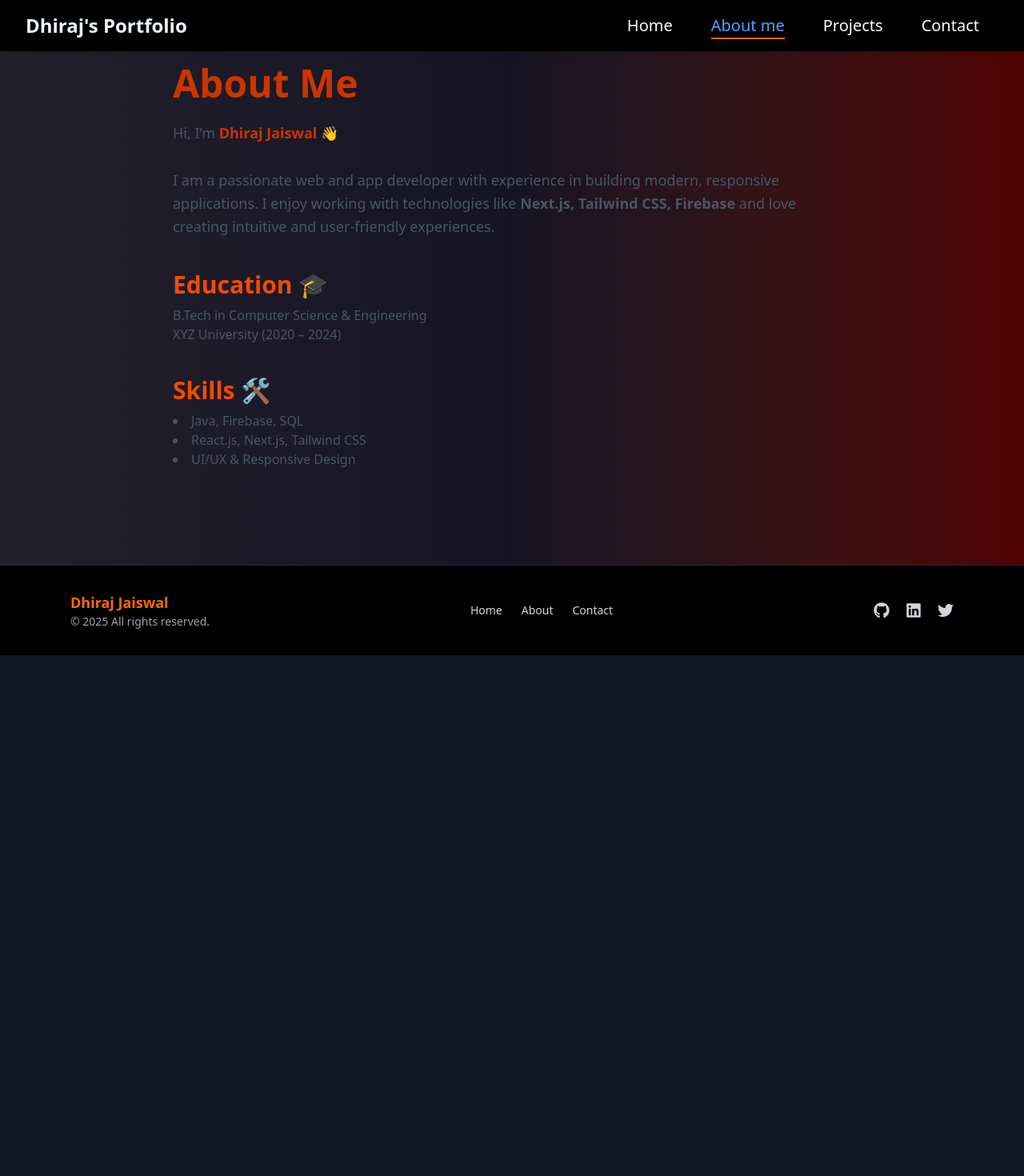
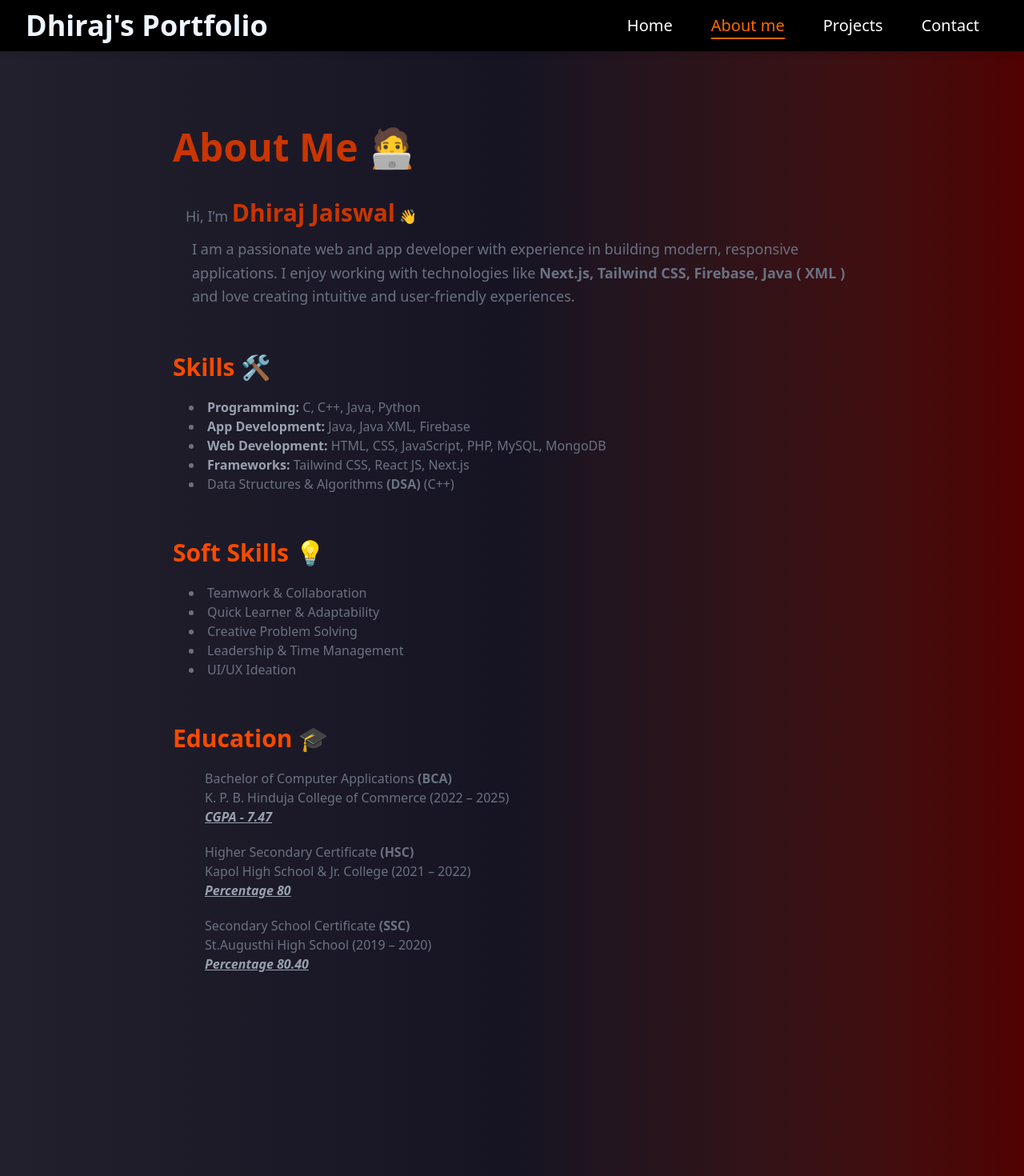
Before and after one commit to jaiswaldhiraj/Portfolio, a Next.js app: page /about in a window 1280 px wide. Shown: the top 1470 px of the page at 80% size. Before the commit the page ends 819 px from the top, so only its background shows below. Built offline with nearby package versions, Linux system fonts and the light colour scheme.

Commit message:
about page is done

```diff
--- a/app/about/page.js
+++ b/app/about/page.js
@@ -1,30 +1,116 @@
+"use client"
+
 import React from 'react'
+import { motion } from 'framer-motion';
 
 const page = () => {
   return (
-    <section className="max-w-4xl mx-auto px-6 py-20">
-      <h1 className="text-5xl font-bold text-orange-700 mb-6">About Me</h1>
-      <p className="text-lg text-gray-600 leading-relaxed">
-        Hi, I’m <span className="font-semibold text-orange-700">Dhiraj Jaiswal</span> 👋 <br /><br />
+    <>
+
+      <section className="max-w-4xl mx-auto  md:mt-20 mt-10 mb-56 px-6 py-20">
+        <motion.div
+          initial={{ opacity: 0, x: -100 }}
+          whileInView={{ opacity: 1, x: 0 }}
+          transition={{ duration: 0.8 }}
+          viewport={{ once: true }}
+        >
+
+          <div>
+            <h1 className="text-5xl font-bold text-orange-700 mb-10">About Me 🧑‍💻 </h1>
+
+            <p className="text-lg pl-4 mb-3 text-gray-500 leading-relaxed">
+              Hi, I’m <span className="font-extrabold text-3xl text-orange-700">Dhiraj Jaiswal</span> 👋
+            </p>
+
+            <p className='text-lg pl-6 text-gray-500 leading-relaxed'>
               I am a passionate web and app developer with experience in building
               modern, responsive applications. I enjoy working with technologies
-        like <span className="font-semibold">Next.js, Tailwind CSS, Firebase</span> and love creating
+              like <span className="font-extrabold">Next.js, Tailwind CSS, Firebase, Java ( XML )</span> and love creating
               intuitive and user-friendly experiences.
             </p>
 
-      <h2 className="text-3xl font-bold text-orange-600 mt-10">Education 🎓</h2>
-      <p className="mt-2 text-gray-600">
-        B.Tech in Computer Science & Engineering <br />
-        XYZ University (2020 – 2024)
+          </div>
+
+        </motion.div>
+
+
+
+        {/* Skills Section */}
+
+        <div>
+          <motion.div
+            initial={{ opacity: 0, x: -100 }}
+            whileInView={{ opacity: 1, x: 0 }}
+            transition={{ duration: 0.8 }}
+            viewport={{ once: true }}
+          >
+            <h2 className="text-3xl  font-bold text-orange-600 mt-14 mb-5">Skills 🛠</h2>
+            <ul className="list-disc pl-5 list-inside mt-2 text-gray-500">
+              <li><span className='font-semibold text-gray-400'>Programming:</span> C, C++, Java, Python</li>
+              <li><span className='font-semibold text-gray-400'>App Development:</span> Java, Java XML, Firebase</li>
+              <li><span className='font-semibold text-gray-400'>Web Development:</span> HTML, CSS, JavaScript, PHP, MySQL, MongoDB</li>
+              <li><span className='font-semibold text-gray-400'>Frameworks:</span> Tailwind CSS, React JS, Next.js</li>
+              <li>Data Structures & Algorithms <span className="font-bold">(DSA)</span> (C++)</li>
+            </ul>
+
+          </motion.div>
+
+
+          <motion.div
+            initial={{ opacity: 0, x: -100 }}
+            whileInView={{ opacity: 1, x: 0 }}
+            transition={{ duration: 0.8 }}
+            viewport={{ once: true }}
+          >
+            <h2 className="text-3xl  font-bold text-orange-600 mt-14 mb-5">Soft Skills 💡 </h2>
+            <ul className="list-disc pl-5 list-inside mt-2 text-gray-500">
+              <li>Teamwork & Collaboration</li>
+              <li>Quick Learner & Adaptability</li>
+              <li>Creative Problem Solving</li>
+              <li>Leadership & Time Management</li>
+              <li>UI/UX Ideation</li>
+            </ul>
+          </motion.div>
+        </div>
+
+
+        {/* Education section */}
+
+        <motion.div
+          initial={{ opacity: 0, x: -100 }}
+          whileInView={{ opacity: 1, x: 0 }}
+          transition={{ duration: 0.8 }}
+          viewport={{ once: true }}
+        >
+          <div>
+            <h2 className="text-3xl font-bold text-orange-600 mt-14 mb-5">Education 🎓</h2>
+
+            <p className="m-5 mt-2 pl-5 text-gray-500">
+
+              Bachelor of Computer Applications <span className="font-bold">(BCA)</span><br />
+              K. P. B. Hinduja College of Commerce (2022 – 2025)<br />
+              <span className="font-semibold underline italic text-gray-400">CGPA - 7.47</span>
+
             </p>
+            <p className="m-5 mt-2 pl-5  text-gray-500">
 
-      <h2 className="text-3xl font-bold text-orange-600 mt-10">Skills 🛠</h2>
-      <ul className="list-disc list-inside mt-2 text-gray-600">
-        <li>Java, Firebase, SQL</li>
-        <li>React.js, Next.js, Tailwind CSS</li>
-        <li>UI/UX & Responsive Design</li>
-      </ul>
+              Higher Secondary Certificate <span className="font-bold">(HSC)</span><br />
+              Kapol High School & Jr. College (2021 – 2022)<br />
+              <span className="font-semibold underline italic text-gray-400">Percentage 80</span>
+
+            </p>
+            <p className="m-5 mt-2 pl-5  text-gray-500">
+
+              Secondary School Certificate <span className="font-bold">(SSC)</span><br />
+              St.Augusthi High School (2019 – 2020)<br />
+              <span className="font-semibold underline italic text-gray-400">Percentage 80.40</span>
+
+            </p>
+          </div>
+        </motion.div>
       </section>
+
+    </>
   );
 }
 
--- a/app/components/Footer.js
+++ b/app/components/Footer.js
@@ -18,6 +18,7 @@ export default function Footer() {
         <div className="flex gap-6 text-sm">
           <Link href="/" className="hover:text-orange-500 hover:scale-125 transition-transform duration-300">Home</Link>
           <Link href="/about" className="hover:text-orange-500 hover:scale-125 transition-transform duration-300">About</Link>
+          <Link href="/projects" className="hover:text-orange-500 hover:scale-125 transition-transform duration-300">Projects</Link>
           <Link href="/contact" className="hover:text-orange-500 hover:scale-125 transition-transform duration-300">Contact</Link>
         </div>
 
--- a/app/components/Navbar.js
+++ b/app/components/Navbar.js
@@ -13,7 +13,7 @@ const Navbar = () => {
   return (
     <nav className="fixed top-0 left-0 w-full z-50 flex items-center justify-between h-16 bg-black text-blue-50 shadow-md">
       {/* Logo */}
-      <div id="nav_logo" className="ml-8 text-2xl font-bold">
+      <div id="nav_logo" className="ml-8 text-4xl font-bold">
         <Link href="/">Dhiraj's Portfolio</Link>
       </div>
 
@@ -38,7 +38,7 @@ const Navbar = () => {
               className={`
               relative after:content-[''] after:absolute after:w-0 after:h-[2px] after:bg-orange-500
               after:left-0 after:-bottom-1 after:transition-all after:duration-300 hover:after:w-full
-              ${pathname === "/" ? "text-blue-400 after:w-full" : "text-white"}
+              ${pathname === "/" ? "text-orange-500 after:w-full" : "text-white"}
             `}
             >
               Home
@@ -51,7 +51,7 @@ const Navbar = () => {
               className={`
               relative after:content-[''] after:absolute after:w-0 after:h-[2px] after:bg-orange-500
               after:left-0 after:-bottom-1 after:transition-all after:duration-300 hover:after:w-full
-              ${pathname === "/about" ? "text-blue-400 after:w-full" : "text-white"}
+              ${pathname === "/about" ? "text-orange-500 after:w-full" : "text-white"}
             `}
             >
               About me
@@ -64,7 +64,7 @@ const Navbar = () => {
               className={`
               relative after:content-[''] after:absolute after:w-0 after:h-[2px] after:bg-orange-500
               after:left-0 after:-bottom-1 after:transition-all after:duration-300 hover:after:w-full
-              ${pathname === "/projects" ? "text-blue-400 after:w-full" : "text-white"}
+              ${pathname === "/projects" ? "text-orange-500 after:w-full" : "text-white"}
             `}
             >
               Projects
@@ -77,7 +77,7 @@ const Navbar = () => {
               className={`
               relative after:content-[''] after:absolute after:w-0 after:h-[2px] after:bg-orange-500
               after:left-0 after:-bottom-1 after:transition-all after:duration-300 hover:after:w-full
-              ${pathname === "/contact" ? "text-blue-400 after:w-full" : "text-white"}
+              ${pathname === "/contact" ? "text-orange-500 after:w-full" : "text-white"}
             `}
             >
               Contact
--- a/app/page.js
+++ b/app/page.js
@@ -59,7 +59,7 @@ export default function Home() {
           <motion.a
             href="/resume.pdf"
             download
-            className="inline-block mt-6 px-6 py-3 bg-orange-600 text-xl text-white rounded-lg font-semibold hover:bg-orange-700 transition"
+            className="inline-block mt-6 px-6 py-3 bg-orange-600 text-xl text-white rounded-lg font-semibold hover:bg-orange-700 transition duration-500"
             whileHover={{ scale: 1.05 }}
             whileTap={{ scale: 0.95 }}
           >
@@ -74,6 +74,7 @@ export default function Home() {
           whileInView={{ opacity: 1, x: 0 }}
           transition={{ duration: 0.8 }}
           viewport={{ once: true }}
+          className="transform hover:scale-95 transition duration-750"
         >
           <Image src="/developer.png" alt="My Photo" width={600} height={600} />
         </motion.div>
@@ -238,7 +239,7 @@ export default function Home() {
               <a
                 href="/projects" // Replace with your GitHub repo link
                 rel="noopener noreferrer"
-                className="p-3 rounded-xl bg-orange-600 text-white font-medium shadow-md hover:bg-orange-700 transition border-2 border-white"
+                className="p-3 rounded-xl bg-orange-600 text-white font-medium shadow-md hover:bg-orange-500 transition border-2 border-white"
               >
                 Read More ➤
               </a>
```
Also changed, not shown: app/projects/page.js (+10 -10 lines). Lines whose indentation alone changed are shown as unchanged.
